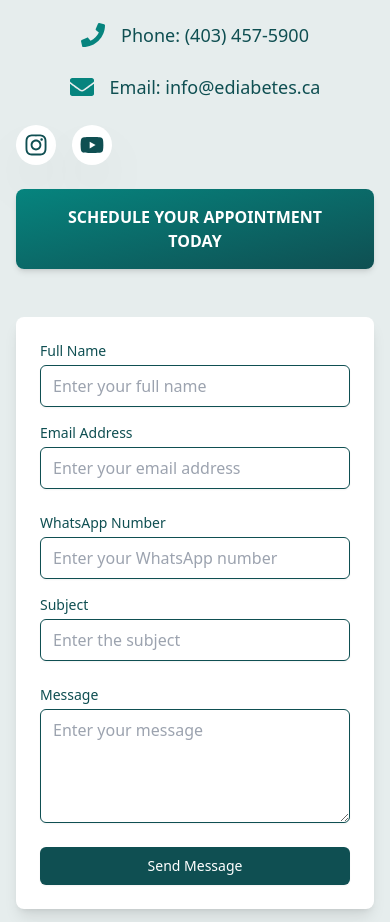
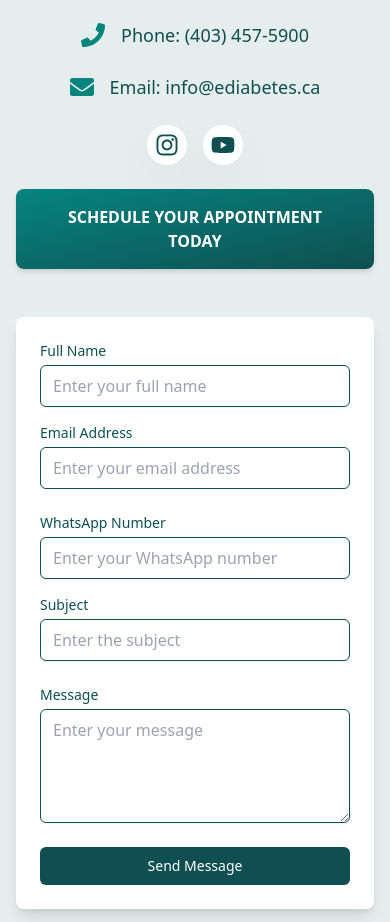
Before and after one commit to webwidely/eDiabetes, a Gatsby site: page / in a window 390 px wide. Shown: the part 6204-7126 px from the top of the page. Built offline with nearby package versions, Linux system fonts and the light colour scheme; Gatsby itself is replaced by a stand-in of ours.

Commit message:
social icon center

```diff
--- a/src/components/LandingPage/Contact.js
+++ b/src/components/LandingPage/Contact.js
@@ -104,7 +104,7 @@ const Contact = () => {
                   </a>
                 </p>
               </div>
-              <div className="flex gap-4">
+              <div className="flex gap-4 justify-center lg:justify-start">
             <a href="https://www.instagram.com/diabetesth" target="_blank" rel="noopener noreferrer" className="text-primary bg-white p-2 rounded-full shadow-2xl">
               <FaInstagram className="text-2xl" />
             </a>
```
